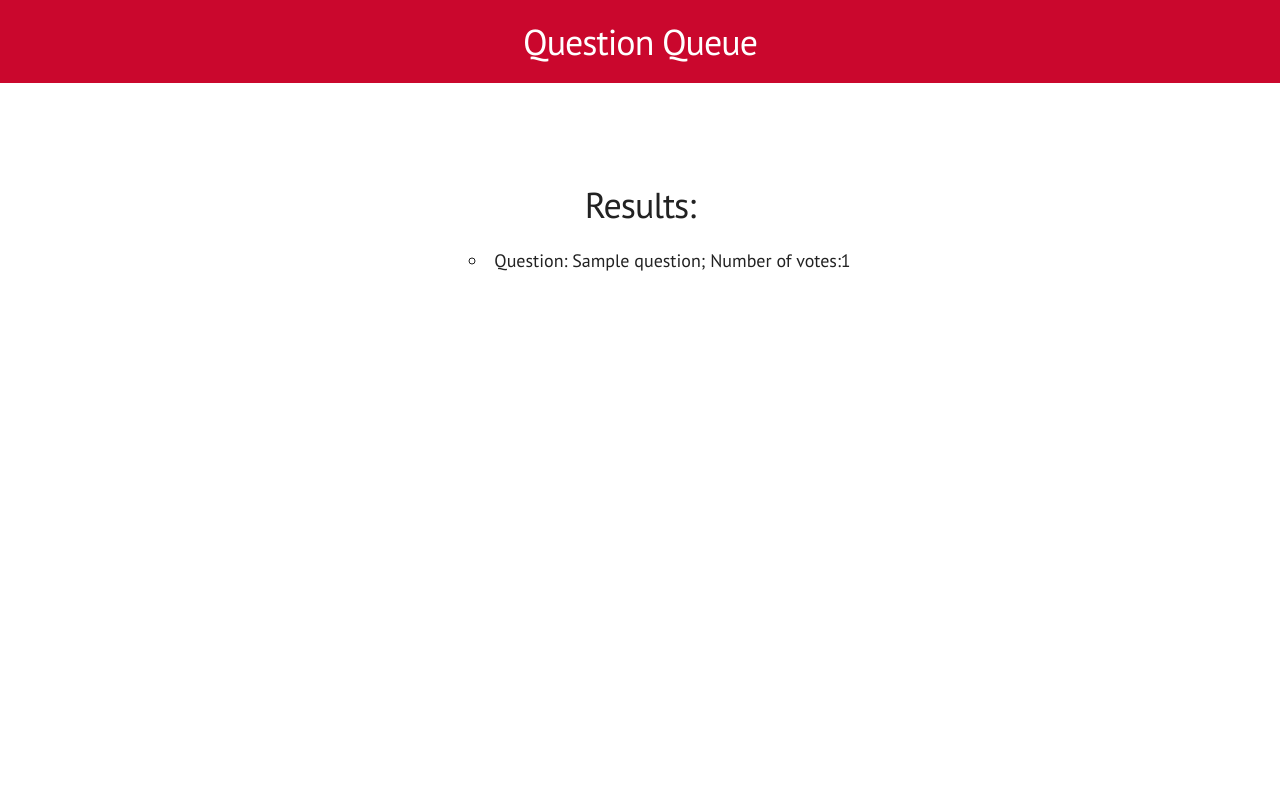
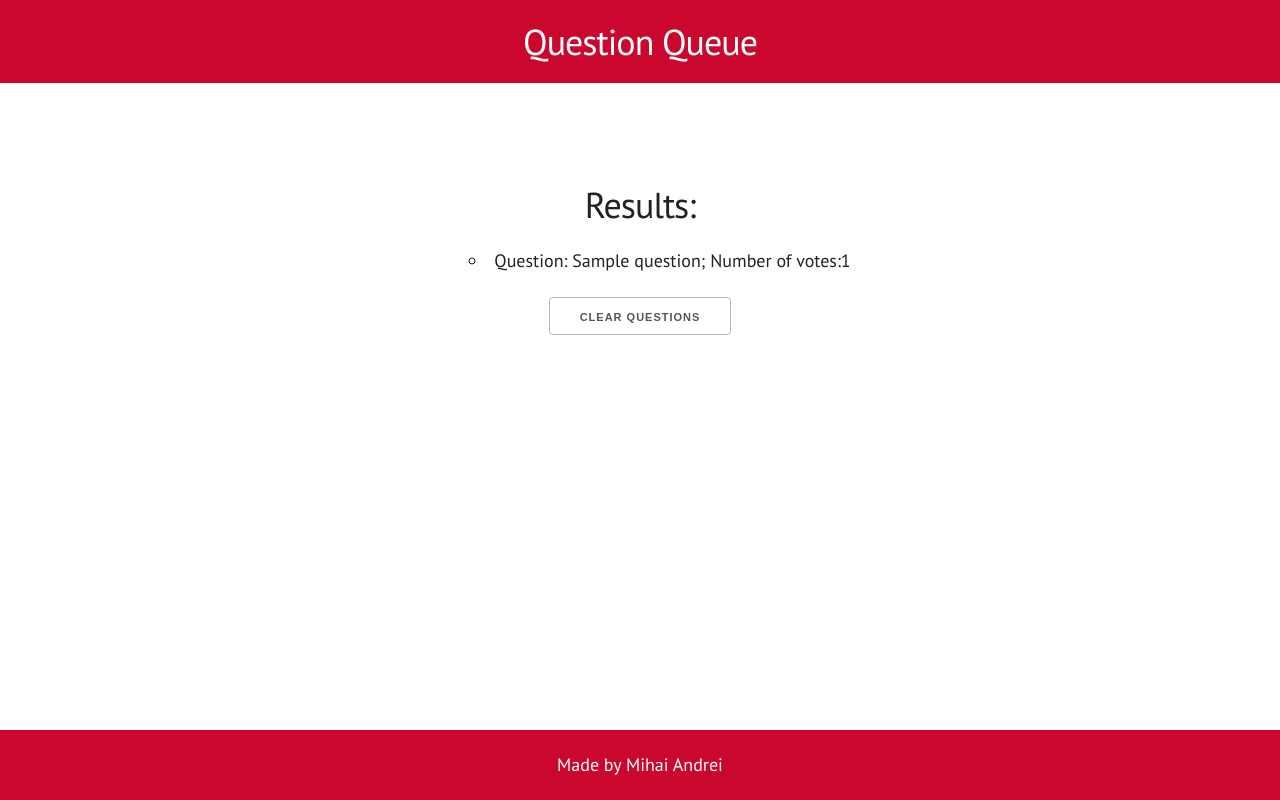
Before and after one commit to mtandrei/QuestionQueue, a Flask app: page /results in a window 1280 px wide. Run offline with Flask 2, Linux system fonts and the light colour scheme; tables that the repository leaves empty hold one stand-in row (values such as "Sample post").

Commit message:
Added buttons to facilitate navigation and added clear option. TODO: Test this to make sure it works

```diff
--- a/queue/templates/base.html
+++ b/queue/templates/base.html
@@ -4,9 +4,9 @@
     <meta charset="UTF-8">
     <meta name="viewport" content="width=device-width, initial-scale=1">
     {% if title %}
-    <title>{{ title }} | Chat</title>
+    <title>{{ title }} | QuestionQueue</title>
     {% else %}
-    <title>Chat</title>
+    <title>QuestionQueue</title>
     {% endif %}
     <link href="https://fonts.googleapis.com/css?family=PT+Sans" rel="stylesheet">
     <link rel="stylesheet" href="/static/css/lib/normalize.css">
@@ -24,5 +24,8 @@
         {% block content %}{% endblock %}
     </div>
 
+    <div class="site-footer">
+      <p>Made by Mihai Andrei</p>
+    </div>
 </body>
 </html>
--- a/queue/templates/results.html
+++ b/queue/templates/results.html
@@ -2,12 +2,18 @@
 
 {% block content %}
 
+  <h1> Results: </h1>
+
   {% if questions %}
-  <h1> Results: </h1>
     <ul>
     {% for q in questions %}
     <li>Question: {{ q.question }};  Number of votes:{{ q.votes }} </li>
     {% endfor %}
     </ul>
+    <form action = "{{ url_for('clear') }}" name="clear" method="POST">
+      <button type="submit" class="button">Clear Questions</button>
+    </form>
+  {% else %}
+  <h3> None as of yet! </h3>
   {% endif %}
 {% endblock %}
--- a/queue/views.py
+++ b/queue/views.py
@@ -59,7 +59,15 @@ def questions():
 
 @app.route('/results', methods=['GET'])
 def results():
-    if(request.method == 'GET'):
+    if request.method == 'GET':
         questions = Question.query.order_by(desc(Question.votes)).limit(10).all()
         return render_template('results.html', questions=questions)
-    return render_template('results.html')
+    return render_template('index.html', error="ERROR: Bad request!")
+
+@app.route('/clear', methods=['POST'])
+def clear():
+    if request.method == 'POST':
+        db.session.query(Question).delete()
+        db.session.commit()
+        return render_template('index.html', delete="Questions deleted succesfully!")
+    return render_template('index.html', error="ERROR: Bad request!")
```
Also changed, not shown: queue/templates/index.html (+5 -3 lines), queue/templates/questions.html (+7 -1 lines), run.py (line endings or trailing spaces).
